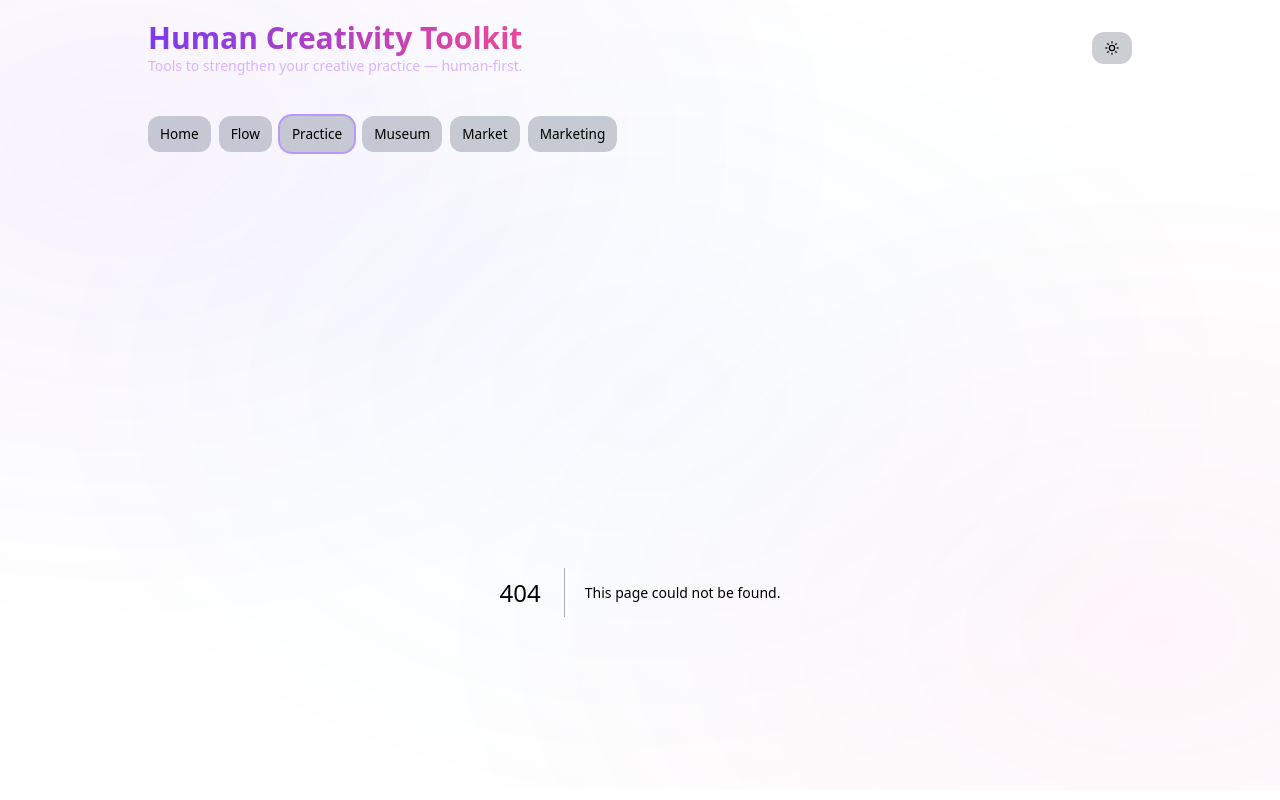
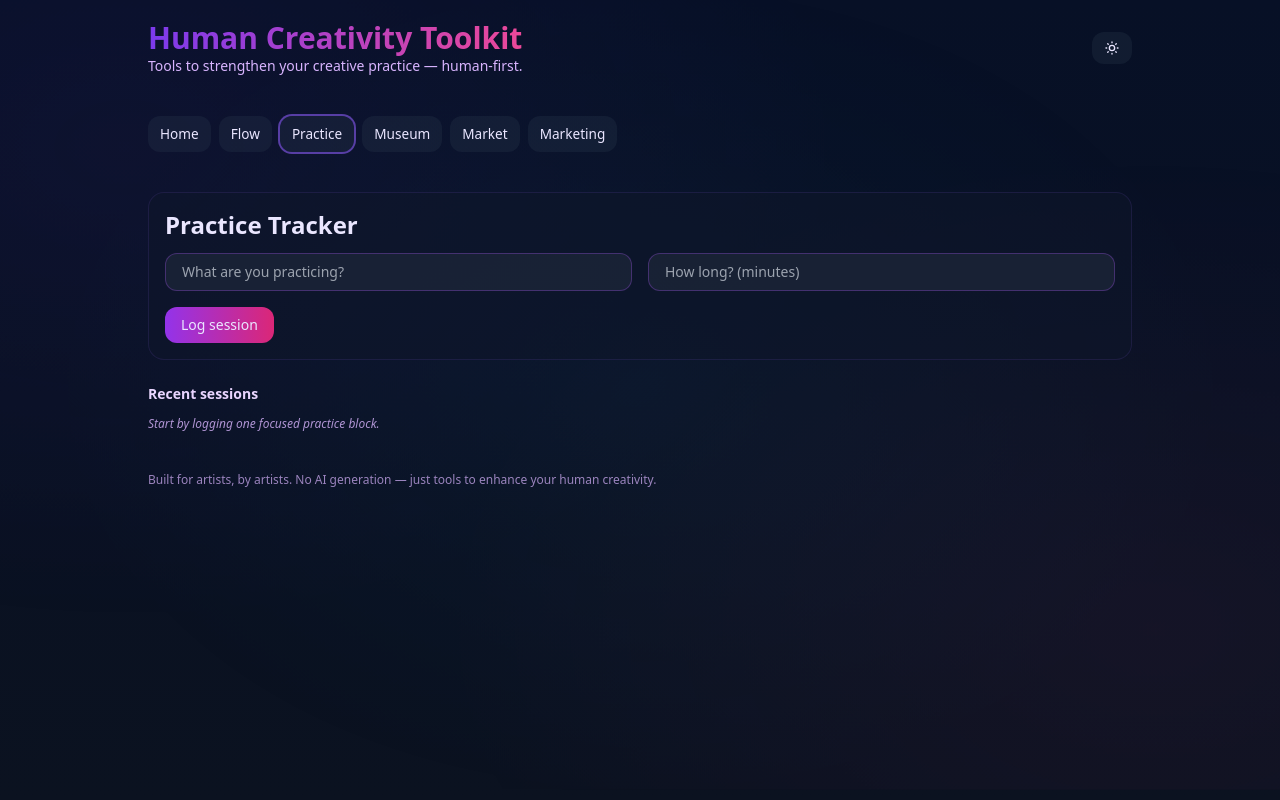
Before and after one commit to Dacolon/Human-Creativity, a Next.js app: page /practice in a window 1280 px wide. Before the commit this address had no page. Shown: the top 800 px of the page. Built offline with nearby package versions, Linux system fonts and the light colour scheme.

Commit message:
Create PracticePage component for tracking sessions

```diff
--- /dev/null
+++ b/app/practice/page.tsx
@@ -0,0 +1,81 @@
+'use client';
+
+import React, { useState } from 'react';
+
+type Entry = { technique: string; duration: string; date: string };
+
+export default function PracticePage() {
+  const [current, setCurrent] = useState({ technique: '', duration: '' });
+  const [log, setLog] = useState<Entry[]>([]);
+
+  const add = () => {
+    if (!current.technique || !current.duration) return;
+    setLog([
+      ...log,
+      { ...current, date: new Date().toLocaleDateString() }
+    ]);
+    setCurrent({ technique: '', duration: '' });
+  };
+
+  return (
+    <div className="space-y-6">
+      <section className="card p-6">
+        <h2 className="text-2xl font-bold mb-3">Practice Tracker</h2>
+        <div className="grid md:grid-cols-2 gap-4">
+          <input
+            className="w-full px-4 py-2 rounded-xl bg-slate-800/70 border border-purple-500/30 text-sm"
+            placeholder="What are you practicing?"
+            value={current.technique}
+            onChange={(e) =>
+              setCurrent({ ...current, technique: e.target.value })
+            }
+          />
+          <input
+            className="w-full px-4 py-2 rounded-xl bg-slate-800/70 border border-purple-500/30 text-sm"
+            placeholder="How long? (minutes)"
+            value={current.duration}
+            onChange={(e) =>
+              setCurrent({ ...current, duration: e.target.value })
+            }
+          />
+        </div>
+        <button
+          onClick={add}
+          className="mt-4 px-4 py-2 rounded-xl bg-gradient-to-r from-purple-600 to-pink-600 text-sm"
+        >
+          Log session
+        </button>
+      </section>
+
+      <section className="space-y-3">
+        <h3 className="text-sm font-semibold text-purple-200">
+          Recent sessions
+        </h3>
+        {log.length === 0 ? (
+          <p className="text-xs text-purple-300/80 italic">
+            Start by logging one focused practice block.
+          </p>
+        ) : (
+          log
+            .slice()
+            .reverse()
+            .map((e, i) => (
+              <div key={i} className="card p-4">
+                <div className="flex justify-between">
+                  <div>
+                    <p className="text-sm text-purple-100">
+                      {e.technique}
+                    </p>
+                    <p className="text-xs text-purple-300">
+                      {e.duration} minutes
+                    </p>
+                  </div>
+                  <p className="text-xs text-purple-400">{e.date}</p>
+                </div>
+              </div>
+            ))
+        )}
+      </section>
+    </div>
+  );
+}
```
